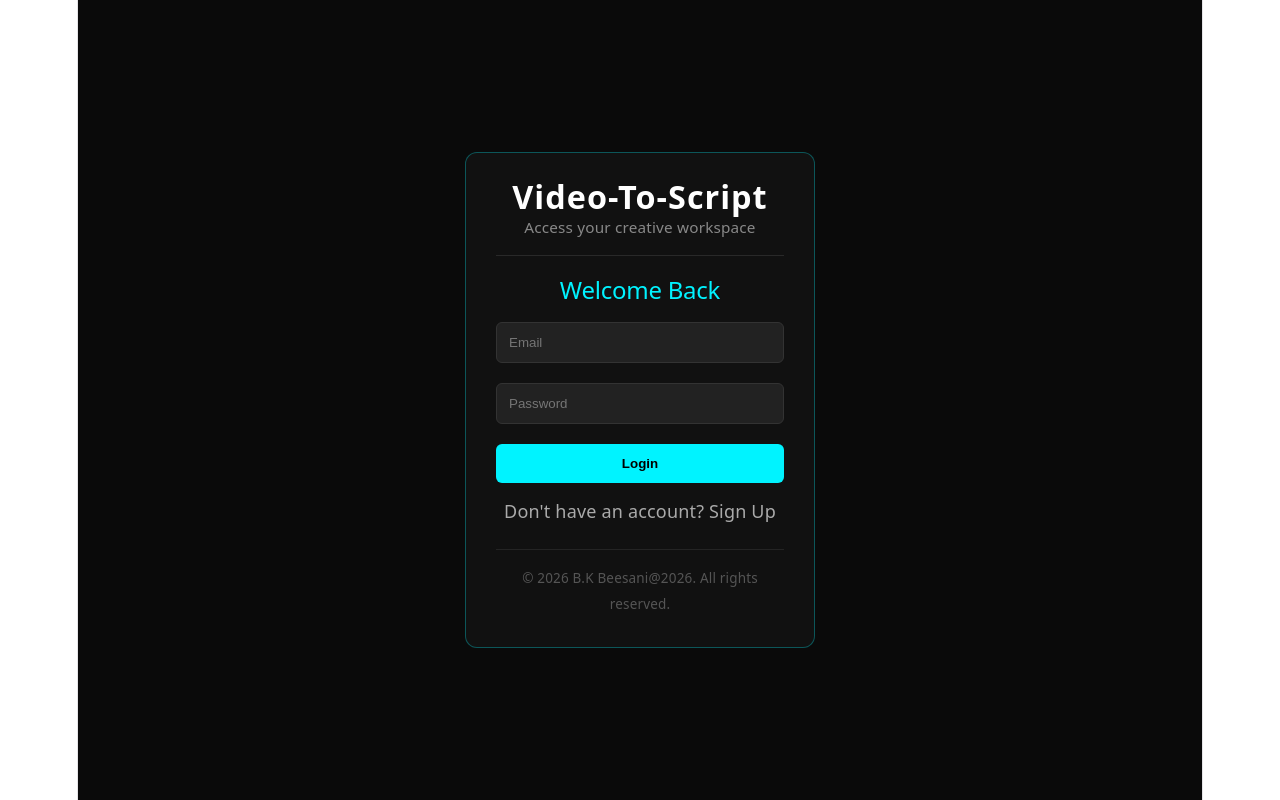
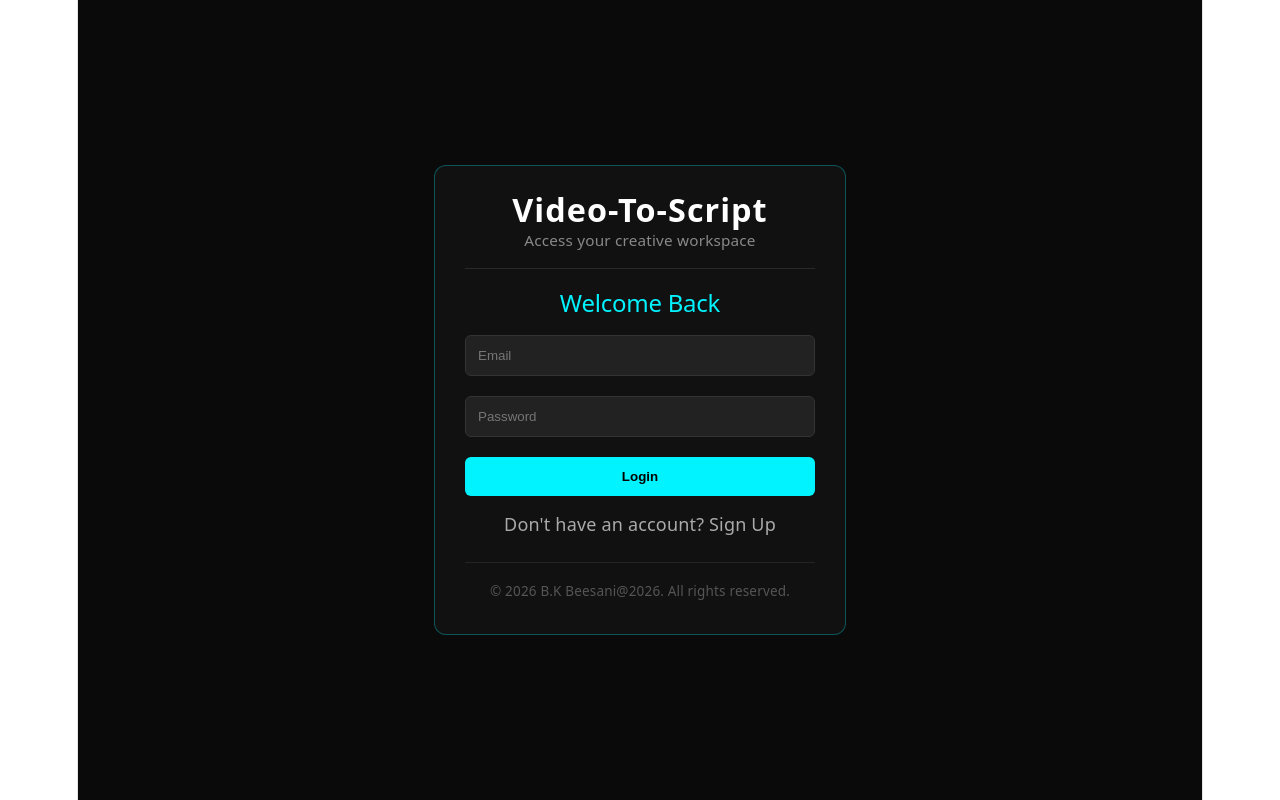
Before and after one commit to beesani1992/Vercel_Frontend, a React (Vite) app: page / in a window 1280 px wide. Built offline with nearby package versions, Linux system fonts and the light colour scheme.

Commit message:
Updated4 AuthPage.css

```diff
--- a/src/AuthPage.css
+++ b/src/AuthPage.css
@@ -1,10 +1,3 @@
-/* Replace margin: -8px with a clean CSS reset */
-* {
-  box-sizing: border-box;
-  margin: 0;
-  padding: 0;
-}
-
 .auth-wrapper {
   display: flex;
   justify-content: center;
```
